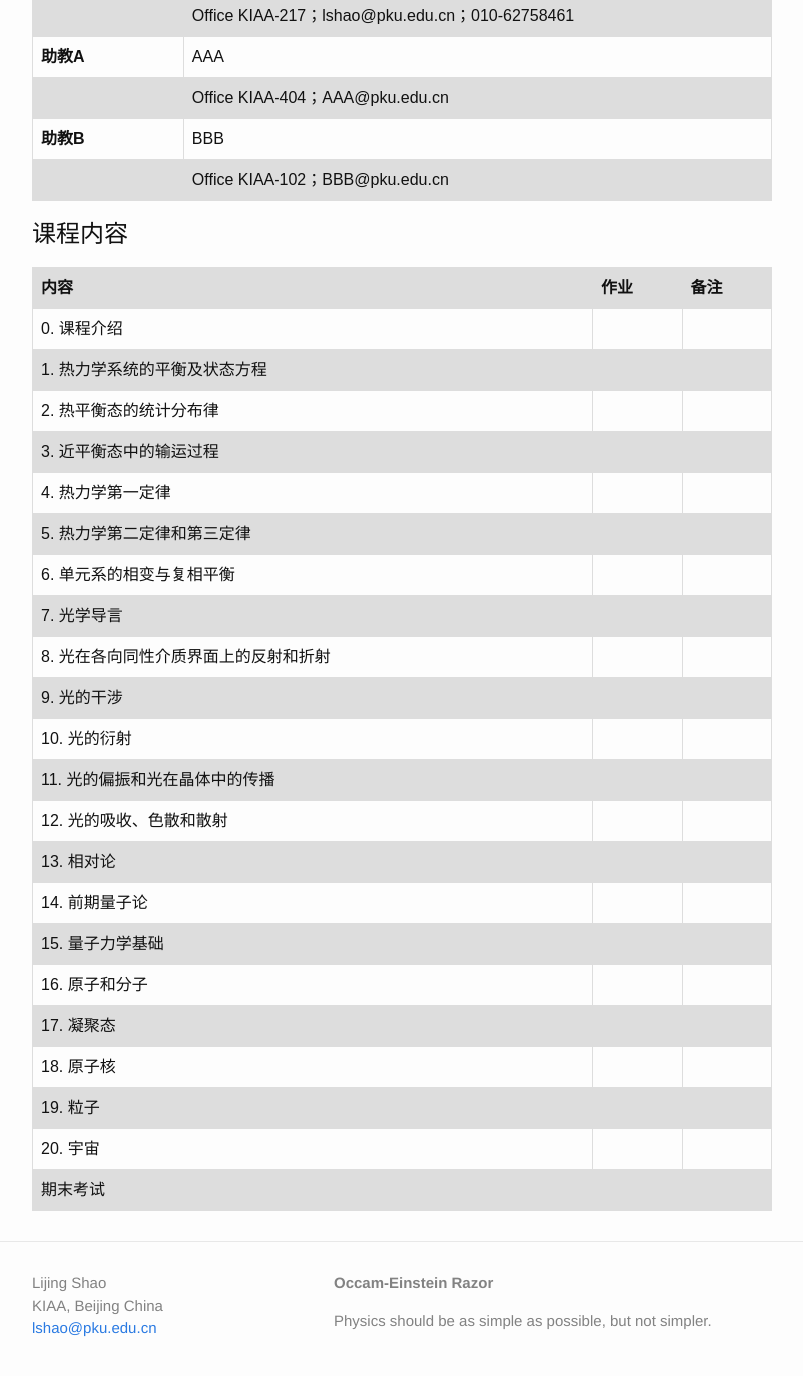
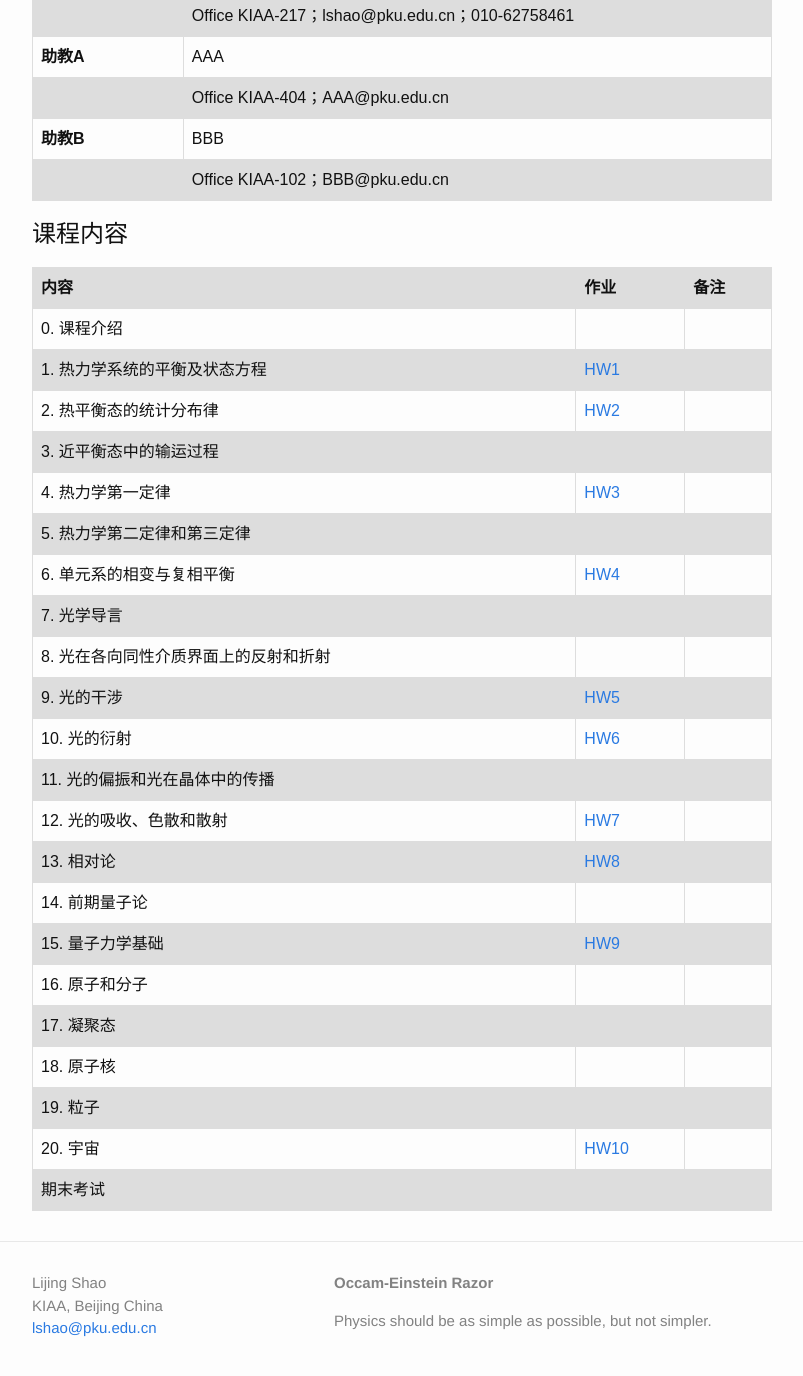
Before and after one commit to Friendshao/Friendshao.github.io, a Jekyll site: the page built from teaching/phy20/phy20.md, in a window 1280 px wide and 1400 px high, scrolled down 1339 px. Shown: the top 1376 px of the window, without its empty margins (238-1041 px from the left). Built offline with Jekyll 4.4.1, drawn with Linux system fonts in a browser that asks for light colours.

Commit message:
add Homework

```diff
--- a/teaching/phy20/phy20.md
+++ b/teaching/phy20/phy20.md
@@ -70,26 +70,26 @@ tr:nth-child(odd) {
 
 | **内容** | **作业** | **备注** |
 | 0. 课程介绍 | | |
-| 1. 热力学系统的平衡及状态方程 | | |
-| 2. 热平衡态的统计分布律 | | |
+| 1. 热力学系统的平衡及状态方程 | [HW1](https://disk.pku.edu.cn/link/29A5CA83DC99419D9A201D8494544D6D) | |
+| 2. 热平衡态的统计分布律 | [HW2](https://disk.pku.edu.cn/link/29A5CA83DC99419D9A201D8494544D6D) | |
 | 3. 近平衡态中的输运过程 | | |
-| 4. 热力学第一定律 | | |
+| 4. 热力学第一定律 | [HW3](https://disk.pku.edu.cn/link/29A5CA83DC99419D9A201D8494544D6D) | |
 | 5. 热力学第二定律和第三定律 | | |
-| 6. 单元系的相变与复相平衡 | | |
+| 6. 单元系的相变与复相平衡 | [HW4](https://disk.pku.edu.cn/link/29A5CA83DC99419D9A201D8494544D6D) | |
 | 7. 光学导言 | | |
 | 8. 光在各向同性介质界面上的反射和折射 | | |
-| 9. 光的干涉 | | |
-| 10. 光的衍射 | | |
+| 9. 光的干涉 | [HW5](https://disk.pku.edu.cn/link/29A5CA83DC99419D9A201D8494544D6D) | |
+| 10. 光的衍射 | [HW6](https://disk.pku.edu.cn/link/29A5CA83DC99419D9A201D8494544D6D) | |
 | 11. 光的偏振和光在晶体中的传播 | | |
-| 12. 光的吸收、色散和散射 | | |
-| 13. 相对论 | | |
+| 12. 光的吸收、色散和散射 | [HW7](https://disk.pku.edu.cn/link/29A5CA83DC99419D9A201D8494544D6D) | |
+| 13. 相对论 | [HW8](https://disk.pku.edu.cn/link/29A5CA83DC99419D9A201D8494544D6D) | |
 | 14. 前期量子论 | | |
-| 15. 量子力学基础 | | |
+| 15. 量子力学基础 | [HW9](https://disk.pku.edu.cn/link/29A5CA83DC99419D9A201D8494544D6D) | |
 | 16. 原子和分子 | | |
 | 17. 凝聚态 | | |
 | 18. 原子核 | | |
 | 19. 粒子 | | |
-| 20. 宇宙 | | |
+| 20. 宇宙 | [HW10](https://disk.pku.edu.cn/link/29A5CA83DC99419D9A201D8494544D6D) | |
 | 期末考试 | | |
 
 
```
